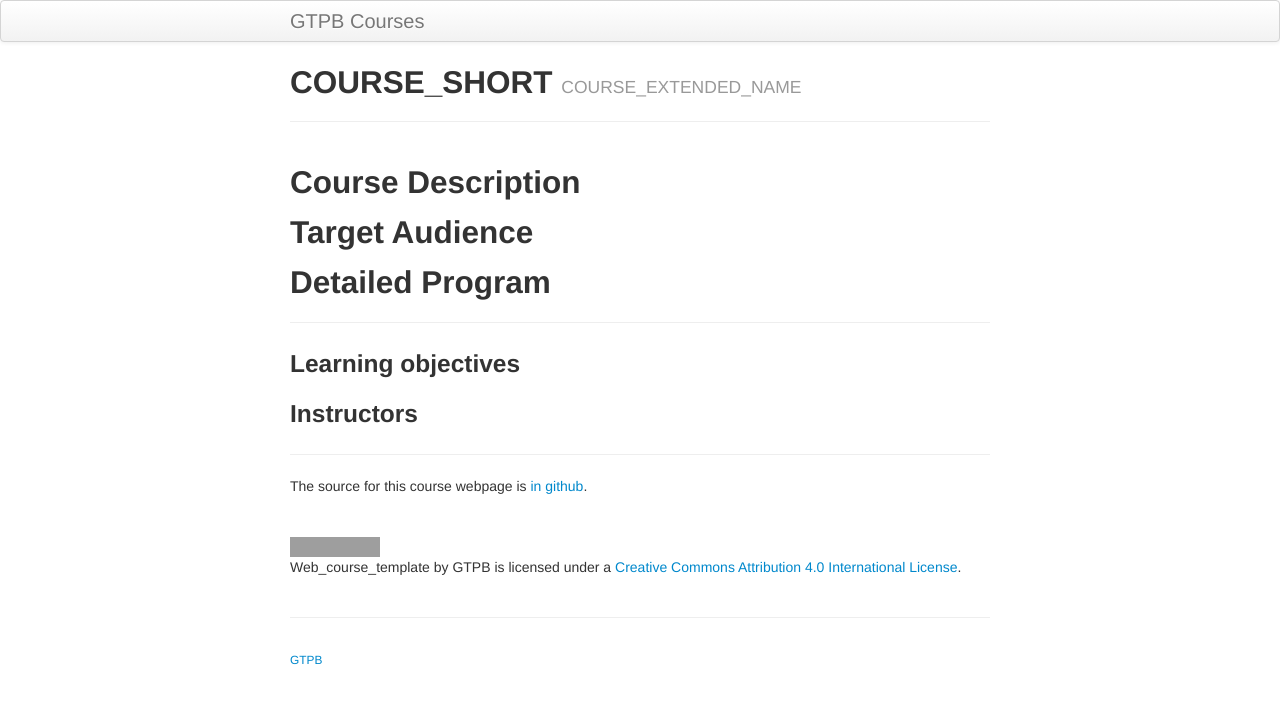
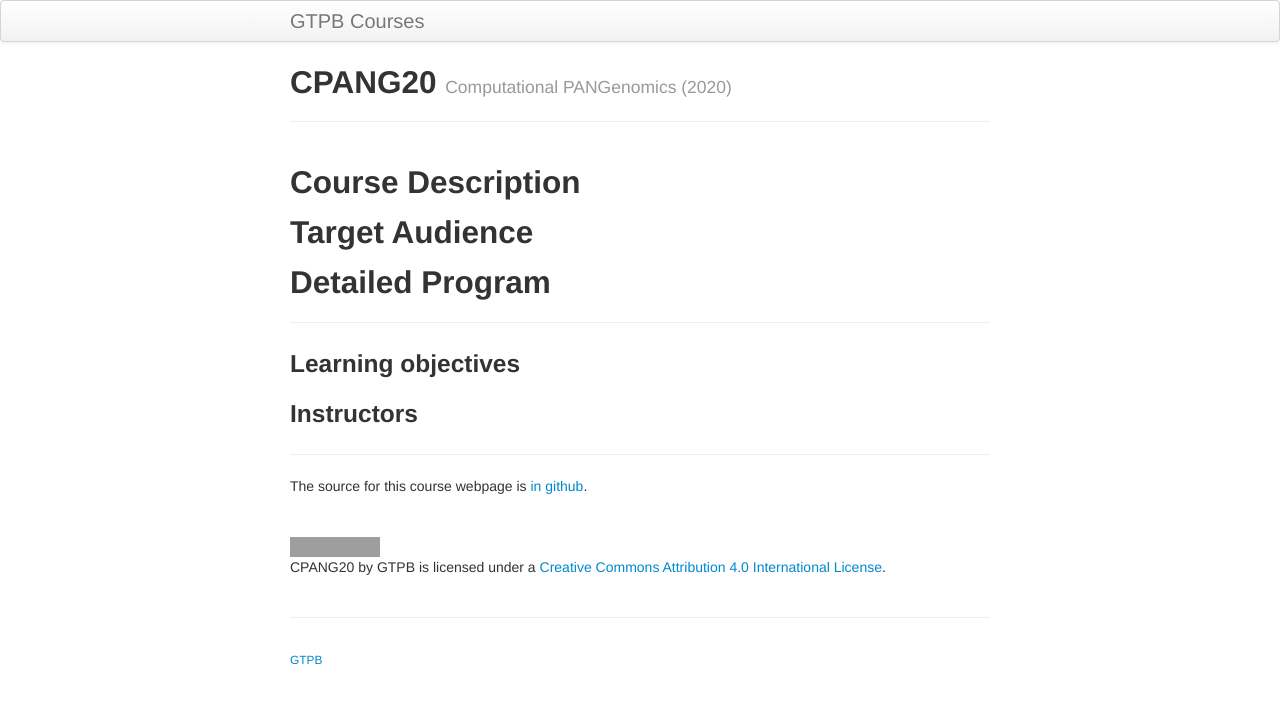
Before and after one commit to GTPB/CPANG20, a Jekyll site: the page built from index.md, in a window 1280 px wide. Shown: the top 704 px of the page. Built offline with Jekyll 4.4.1, drawn with Linux system fonts in a browser that asks for light colours; our own code applies the rules of GitHub Pages for plain Markdown files; grey boxes are pictures that could not be loaded.

Commit message:
index, license, readme updated.

```diff
--- a/index.md
+++ b/index.md
@@ -8,7 +8,7 @@ schemadotorg:
   # Course details
        # "name" -> The acronym and extended name of the course, separated by " - "
        # "description" -> Short description of the course
-  name: "COURSE_SHORT - COURSE_EXTENDED_NAME"
+  name: "CPANG20 - Computational PANGenomics (2020)"
   description: ""
 
   # Keywords -> Consult EDAM:Topic
@@ -59,8 +59,8 @@ schemadotorg:
 
 ---
 
-The source for this course webpage is [in github](https://github.com/GTPB/Web_course_template).
+The source for this course webpage is [in github](https://github.com/GTPB/CPANG20).
 
 <br/>
 
-<a rel="license" href="http://creativecommons.org/licenses/by/4.0/"><img alt="Creative Commons License" style="border-width:0" src="https://i.creativecommons.org/l/by/4.0/88x31.png" /></a><br /><span xmlns:dct="http://purl.org/dc/terms/" property="dct:title">Web_course_template</span> by <span xmlns:cc="http://creativecommons.org/ns#" property="cc:attributionName">GTPB</span> is licensed under a <a rel="license" href="http://creativecommons.org/licenses/by/4.0/">Creative Commons Attribution 4.0 International License</a>.
+<a rel="license" href="http://creativecommons.org/licenses/by/4.0/"><img alt="Creative Commons License" style="border-width:0" src="https://i.creativecommons.org/l/by/4.0/88x31.png" /></a><br /><span xmlns:dct="http://purl.org/dc/terms/" property="dct:title">CPANG20</span> by <span xmlns:cc="http://creativecommons.org/ns#" property="cc:attributionName">GTPB</span> is licensed under a <a rel="license" href="http://creativecommons.org/licenses/by/4.0/">Creative Commons Attribution 4.0 International License</a>.
```
Also changed, not shown: License.md, ReadMe.md.
